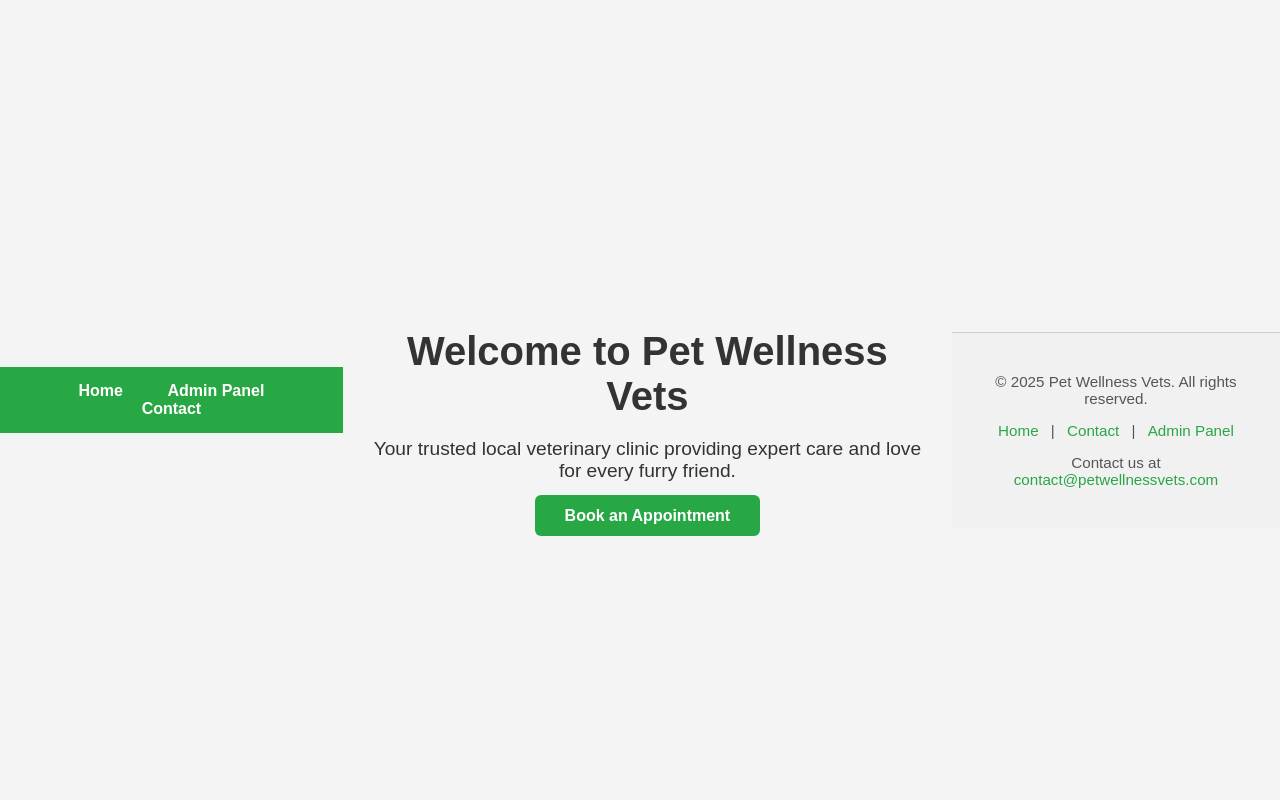
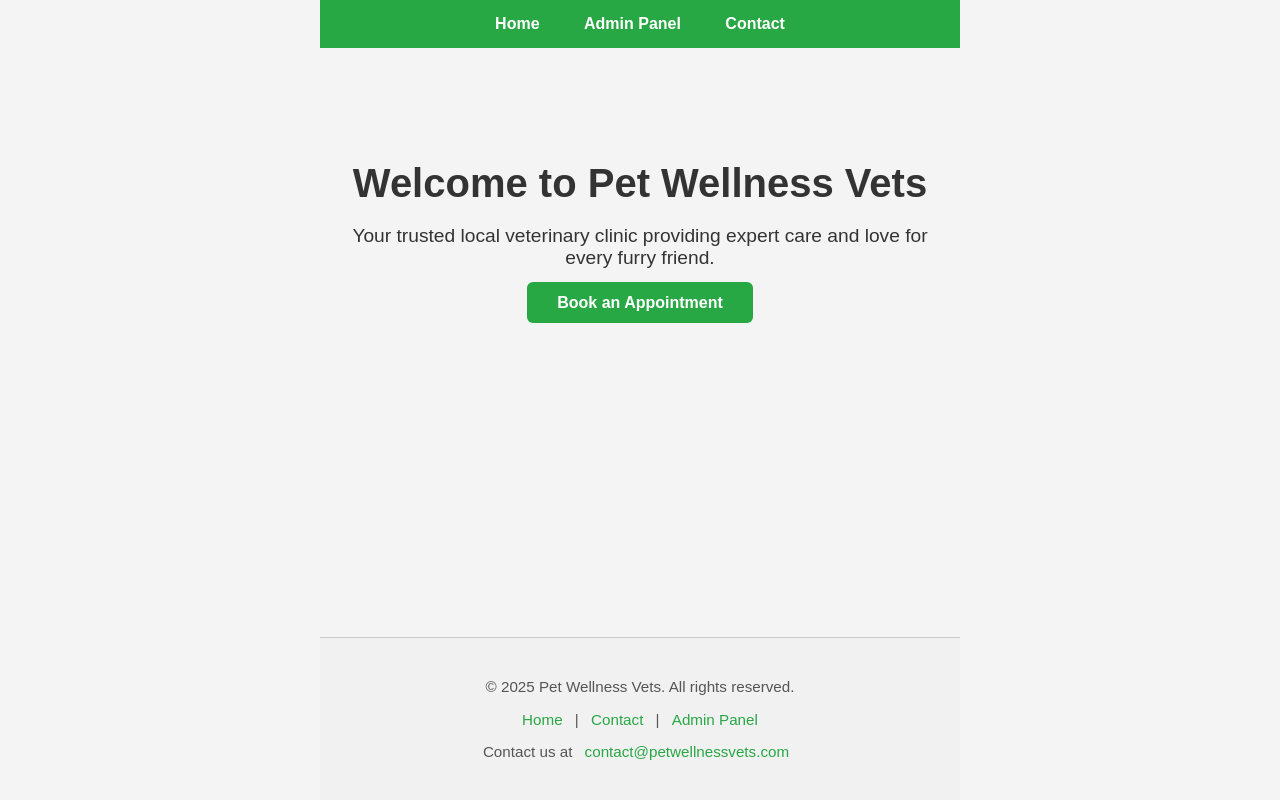
Before and after one commit to valkon30493/PetWellnessWeb, a Django app: template clinic/templates/clinic/home.html in a window 1280 px wide. Run offline with Django 5.2, Linux system fonts and the light colour scheme; the template is opened without the code that fills it, so the values that code supplies are empty; parts of the project's set-up code (start-up, migrations or seed data) failed here and were passed over.

Commit message:
Made footer sticky to bottom using Flexbox

```diff
--- a/clinic/templates/clinic/home.html
+++ b/clinic/templates/clinic/home.html
@@ -8,6 +8,7 @@
     <link rel="stylesheet" href="{% static 'css/style.css' %}">
 </head>
 <body>
+    <div class="page-wrapper">
 
         <!-- Navigation -->
         <nav class="nav-bar">
@@ -23,6 +24,7 @@
             <a href="/contact/" class="hero-btn">Book an Appointment</a>
         </section>
 
+        <!-- Footer -->
         <footer class="footer">
             <p>&copy; 2025 Pet Wellness Vets. All rights reserved.</p>
             <p>
@@ -33,5 +35,7 @@
             <p>Contact us at <a href="mailto:contact@petwellnessvets.com" class="footer-link">contact@petwellnessvets.com</a></p>
         </footer>
 
+    </div>
 </body>
+
 </html>
--- a/static/css/style.css
+++ b/static/css/style.css
@@ -150,3 +150,20 @@ body {
 .footer-link:hover {
     text-decoration: underline;
 }
+
+/* Page layout to stick footer to bottom */
+html, body {
+    height: 100%;
+    margin: 0;
+    padding: 0;
+}
+
+.page-wrapper {
+    display: flex;
+    flex-direction: column;
+    min-height: 100vh;
+}
+
+.hero {
+    flex: 1; /* This lets the hero section grow and push footer down */
+}
```
Lines whose indentation alone changed are shown as unchanged.
